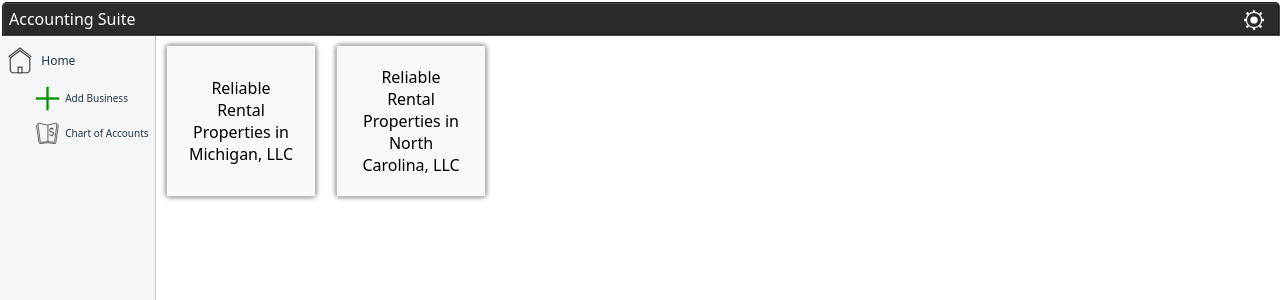
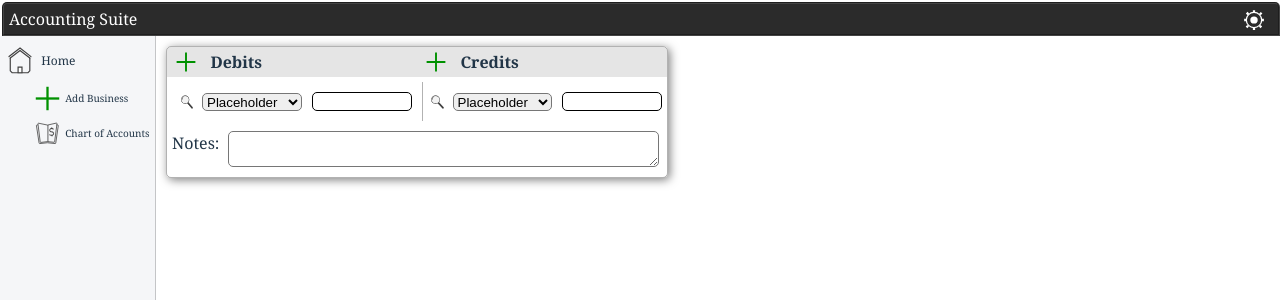
Before and after one commit to jrod04/Accounting.System.Frontend, a React (Vite) app: page / in a window 1280 px wide. Shown: the top 300 px of the page. Built offline with nearby package versions, Linux system fonts and the light colour scheme.

Commit message:
-Cont. work on AcctDoubleEntryCard.tsx

```diff
--- a/src/App.module.css
+++ b/src/App.module.css
@@ -10,4 +10,5 @@ html, body {
     margin: 0;
     top: 0;
     left: 0;
+    font-family: 'Cambria', 'sans-serif';
 }
--- a/src/components/AcctDoubleEntryCard/AcctDoubleEntryCard.module.css
+++ b/src/components/AcctDoubleEntryCard/AcctDoubleEntryCard.module.css
@@ -1,22 +1,123 @@
 .card {
     display: flex;
-    flex-direction: columns;
-    width: auto;
-    height: auto;
+    flex-direction: column;
+    border: 1px solid rgba(0,0,0,0.3);
+    border-radius: 5px;
+    margin: 10px;
+    box-shadow: 2px 2px 10px rgba(0,0,0,0.5);
+    overflow: hidden;
 }
 
-.container {
-    display: inherit;
+.topContainers,
+ .titles {
+    display: flex;
     flex-direction: row;
     width: 100%;
-    height: 50%;
+    flex: 1;
 }
 
-.debit,
- .credit {
-    display: inherit;
-    flex-direction: inherit;
-    justify-content: space-around;
-    height: 100%;
-    width: 50%;
+.titles {
+    display: flex;
+    flex-direction: row;
+    background-color: rgba(0,0,0,0.1);
+    font-weight: bold;
 }
+
+.titleContainer {
+    display: flex;
+    flex-direction: row;
+    align-items: center;
+    justify-content: flex-start;
+    margin-left: -5px;
+    flex: 1;
+}
+
+.container,
+ .entryContainer {
+    display: flex;
+    flex-direction: row;
+    align-items: center;
+    text-align: center;
+    width: 100%;
+    padding: 5px;
+    min-width: 0;
+    flex: 1;
+}
+
+.notes {
+    display: flex;
+    padding: 5px 5px 10px 5px;
+    width: 100%;
+
+}
+
+.notes > textarea {
+    border-radius: 5px;
+    max-width: 85%;
+    flex: 1;
+}
+
+.debitContainer,
+ .creditContainer {
+    display: flex;
+    flex-direction: row;
+    align-items: center;
+    text-align: center;
+    width: 100%;
+    padding: 5px;
+    min-width: 0;
+    flex: 1;
+}
+
+.debitContainer {
+    border-right: 1px solid rgba(0,0,0,0.3);
+}
+
+.titles > .container {
+    padding-left: -15px;
+    border: 2px solid green;
+}
+
+.container > img {
+    border: 1px solid blue;
+}
+
+.container > textarea {
+    border-radius: 5px;
+    height: 50px;
+    flex: 0.97;
+}
+
+.subContainer {
+    display: flex;
+    flex-direction: row;
+    align-items: center;
+    height: 100%;;
+    min-width: 0;
+    flex: 1;
+    margin: 5px;
+    justify-content: space-between;
+}
+
+.buttons {
+    display: flex;
+    height: 20px;
+    width: 20px;
+    justify-content: center;
+}
+
+.accountOptions {
+    height: 18px;
+    border-radius: 5px;
+    min-width: 0;
+    flex: 1;
+}
+
+.entryAmount {
+    height: 15px;
+    border-radius: 5px;
+    text-align: center;
+    border: 1px solid rgba(0,0,0,1);
+    min-width: 0;
+    flex: 1;
+};
--- a/src/components/AcctDoubleEntryCard/AcctDoubleEntryCard.tsx
+++ b/src/components/AcctDoubleEntryCard/AcctDoubleEntryCard.tsx
@@ -1,34 +1,71 @@
+import ButtonIcon from './../ButtonIcon/ButtonIcon.tsx';
+import CreateNew from './../../assets/createNew.svg';
+import MagnifyingGlass from './../../assets/magnifyingGlass.svg';
 import styles from './AcctDoubleEntryCard.module.css';
 
-const AcctDoubleEntryCard = () => {
+const AcctDoubleEntryCard = ({width}) => {
     return(
-        <section aria-label='Accounting Double Entry Card' className={styles.card}>
-            <div className={styles.container}>
-                <div className={styles.debit}>
-                    <select name='debitEntry' className={styles.entry}>
+        <section aria-label='Accounting Double Entry Card'
+                 className={styles.card}
+                 style={{width: `${width}px`}}>
+            <div className={styles.titles}>
+                <div className={styles.titleContainer}>
+                    <ButtonIcon icon={CreateNew}
+                                height={20}
+                                width={20} />
+                    Debits
+                </div>
+                <div className={styles.titleContainer}>
+                    <ButtonIcon icon={CreateNew}
+                        height={20}
+                        width={20} />
+                    Credits
+                </div>
+            </div>
+            <div className={styles.entryContainer}>
+                <div className={styles.debitContainer}>
+                    <div className={styles.buttons}>
+                        <ButtonIcon icon={MagnifyingGlass}
+                                    height={20}
+                                    width={20} />
+                    </div>
+                    <div className={styles.subContainer}>
+                        <label htmlFor='debitEntry'></label>
+                        <select name='debitEntry' className={styles.accountOptions}>
                             <option value='placeholder'>Placeholder</option>
                         </select>
+                    </div>
+                    <div className={styles.subContainer}>
                         <input aria-label='Debit Entry Textbox'
                                name='debit'
+                               className={styles.entryAmount}
                                type='number'
                                step='0.01' />
                     </div>
-                <div className={styles.debit}>
                 </div>
+                <div className={styles.creditContainer}>
+                    <div className={styles.buttons}>
+                        <ButtonIcon icon={MagnifyingGlass}
+                                    height={20}
+                                    width={20} />
                     </div>
-            <div className={styles.container}>
-                <div className={styles.credit}>
-                    <select name='creditEntry' className={styles.entry}>
+                    <div className={styles.subContainer}>
+                        <select name='creditEntry' className={styles.accountOptions}>
                             <option value='placeholder'>Placeholder</option>
                         </select>
+                    </div>
+                    <div className={styles.subContainer}>
                         <input aria-label='Credit Entry Textbox'
                                name='credit'
+                               className={styles.entryAmount}
                                type='number'
                                step='0.01' />
                     </div>
-                <div className={styles.credit}>
-
                 </div>
+            </div>
+            <div className={styles.notes}>
+                Notes:&nbsp;&nbsp;
+                <textarea name='notes'></textarea>
             </div>
         </section>
     );
--- a/src/views/LedgerView/LedgerView.module.css
+++ b/src/views/LedgerView/LedgerView.module.css
@@ -0,0 +1,4 @@
+.ledger {
+    display: flex;
+    flex-direction: column;
+}
--- a/src/views/LedgerView/LedgerView.tsx
+++ b/src/views/LedgerView/LedgerView.tsx
@@ -1,9 +1,19 @@
+import { useState } from 'react';
 import AcctDoubleEntryCard from './../../components/AcctDoubleEntryCard/AcctDoubleEntryCard.tsx';
 import styles from './LedgerView.module.css';
 
 const LedgerView = () => {
+    const [numberEntries,setNumberEntries] = useState<number>(1);
+
+
+    const form = <form className={styles.frmEntries}>
+
+    </form>
+
     return(
-        <></>
+        <article className={styles.ledger}>
+            <AcctDoubleEntryCard width={500} />
+        </article>
     );
 };
 
--- a/src/views/MainView/MainView.tsx
+++ b/src/views/MainView/MainView.tsx
@@ -39,7 +39,6 @@ const MainView = () => {
     const cb_handlerToggleAddBusiness = handlerToggleAddBusiness;
 
     const handlerSetView = (e: MouseEvent<HTMLButtonElement>) => {
-        console.log(e);
         setView((e.target as HTMLButtonElement).title);
     };
 
@@ -148,8 +147,7 @@ const MainView = () => {
                         }
                     </div>
                     <div className={styles.mainContainer}>
-                        {view === 'Home' && cards}
-                        {view === 'Chart of Accounts' && <ChartOfAccounts />}
+                        {<LedgerView />}
                     </div>
                     {addBusiness &&
                         <section className={styles.frmVerticalGallery}>
```
Lines whose indentation alone changed are shown as unchanged.
